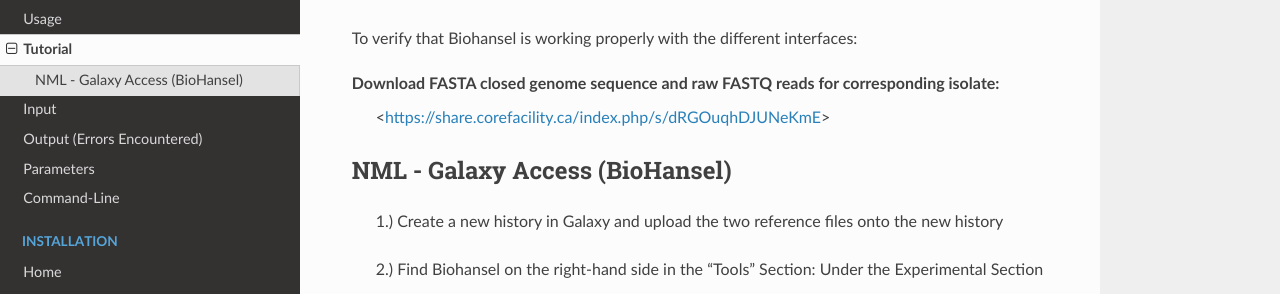
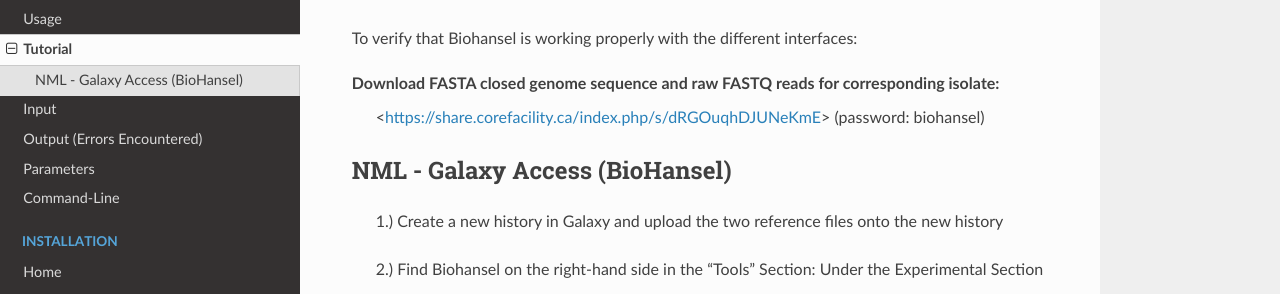
Before and after one commit to phac-nml/biohansel, a Sphinx documentation site: the page built from docs/source/user-docs/Tutorial.rst, in a window 1280 px wide. Shown: the part 133-427 px from the top of the page. Built offline with Sphinx 7.4.7 and the Read the Docs theme 2.0.0, drawn with Linux system fonts in a browser that asks for light colours.

Commit message:
Update Tutorial.rst

```diff
--- a/docs/source/user-docs/Tutorial.rst
+++ b/docs/source/user-docs/Tutorial.rst
@@ -4,7 +4,7 @@ Tutorial
 To verify that Biohansel is working properly with the different interfaces:
 
 Download FASTA closed genome sequence and raw FASTQ reads for corresponding isolate:
-   <https://share.corefacility.ca/index.php/s/dRGOuqhDJUNeKmE>
+   <https://share.corefacility.ca/index.php/s/dRGOuqhDJUNeKmE> (password: biohansel)
 
 
 
```
